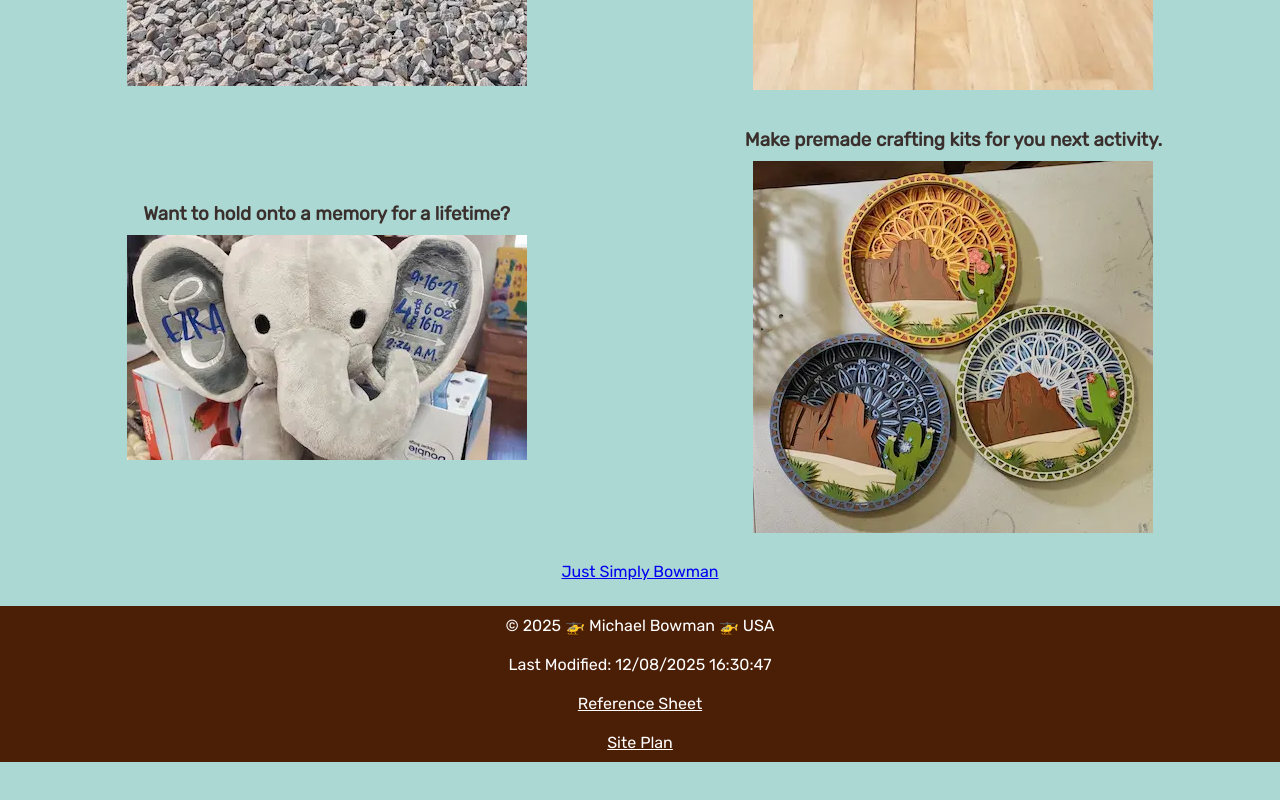
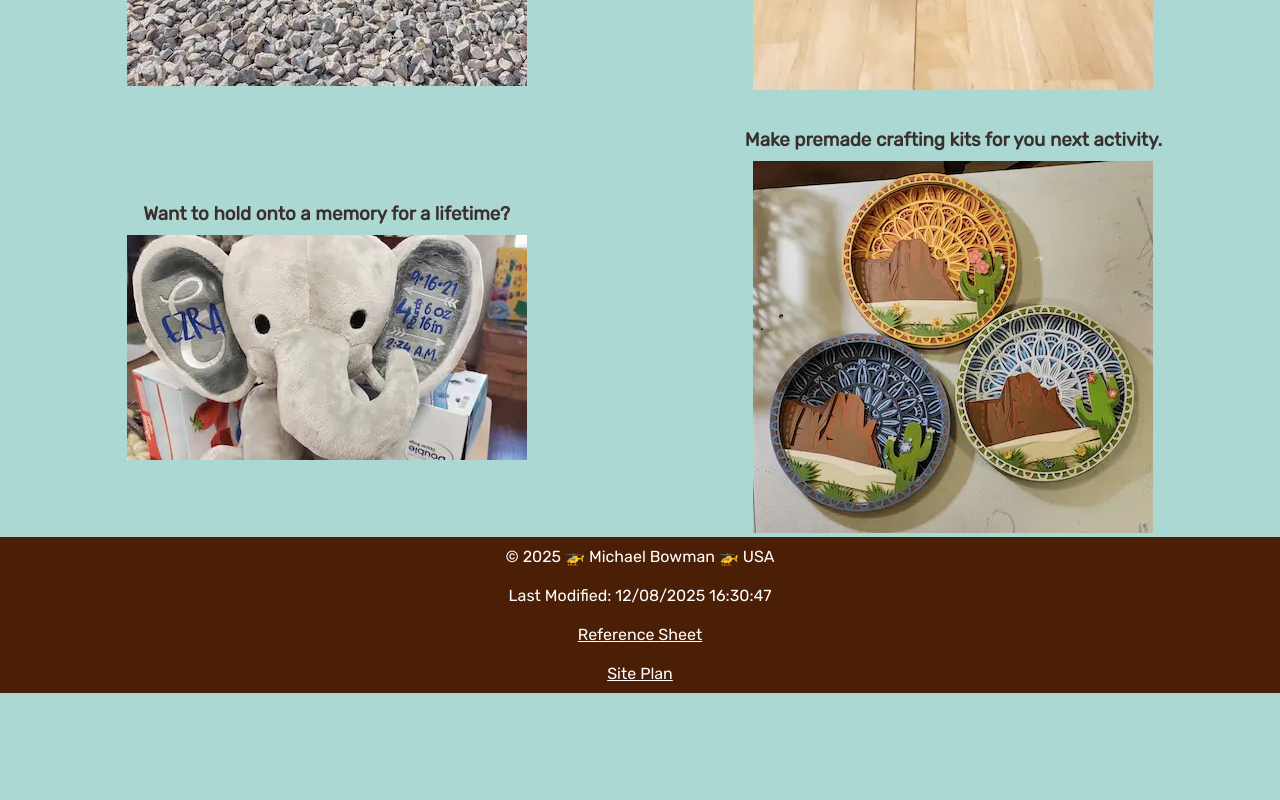
Before and after one commit to GutsySpider/wdd131, a plain HTML site: page project/homepage.html in a window 1280 px wide. Shown: the part 1110-1910 px from the top of the page. After the commit the page ends 1851 px from the top, so only its background shows below. Drawn offline with Linux system fonts and the light colour scheme.

Commit message:
removed facebook window due to the amount of errrors it caused.

```diff
--- a/project/homepage.html
+++ b/project/homepage.html
@@ -18,8 +18,7 @@
 
 <body>
 
-    <script async defer crossorigin="anonymous"
-    src="https://connect.facebook.net/en_US/sdk.js#xfbml=1&version=v24.0&appId=APP_ID"></script>
+
     <header>
         <button id="menu" title="menu"></button>
         <img src="images/Just_simply_bowman_logo.webp" alt="Just Simply Bowman Logo">
@@ -61,13 +60,6 @@
                 </figure>
             </div>
         </div>
-        <div class="fb-page" data-href="https://www.facebook.com/justsimplybowman" data-tabs="timeline" data-width="800"
-            data-height="500" data-small-header="false" data-adapt-container-width="true" data-hide-cover="false"
-            data-show-facepile="true">
-            <blockquote cite="https://www.facebook.com/justsimplybowman/" class="fb-xfbml-parse-ignore"><a
-                    href="https://www.facebook.com/justsimplybowman/">Just Simply Bowman</a></blockquote>
-        </div>
-
 
     </main>
 
```
